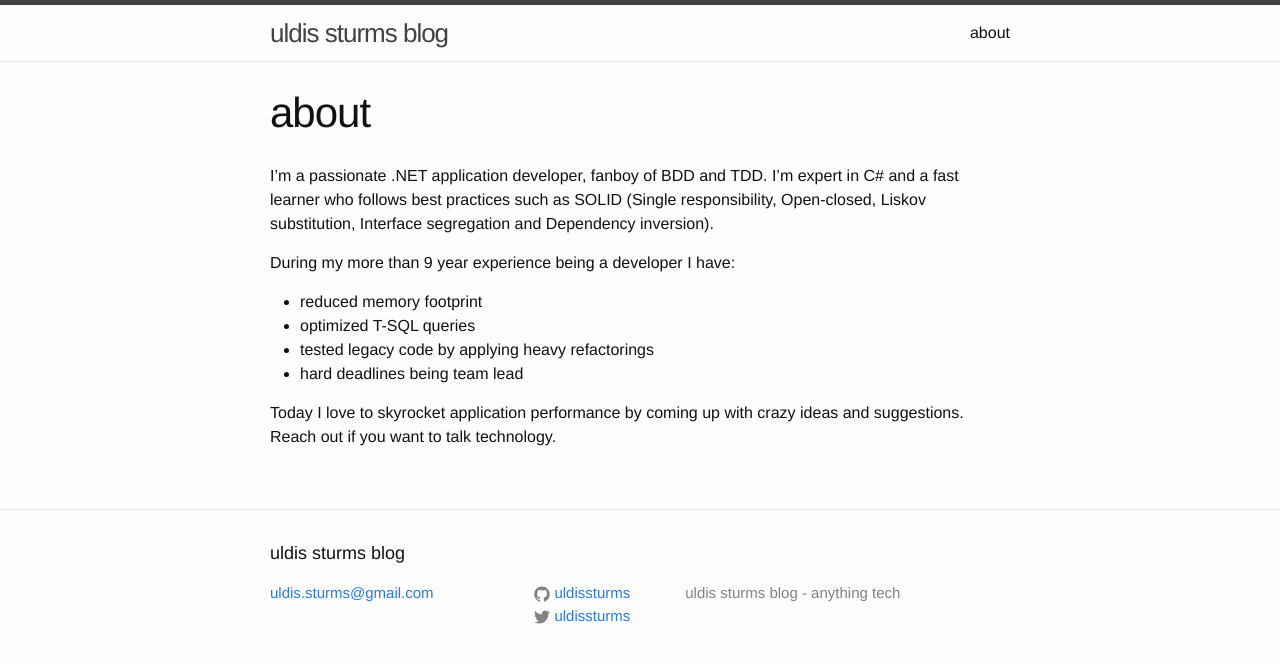
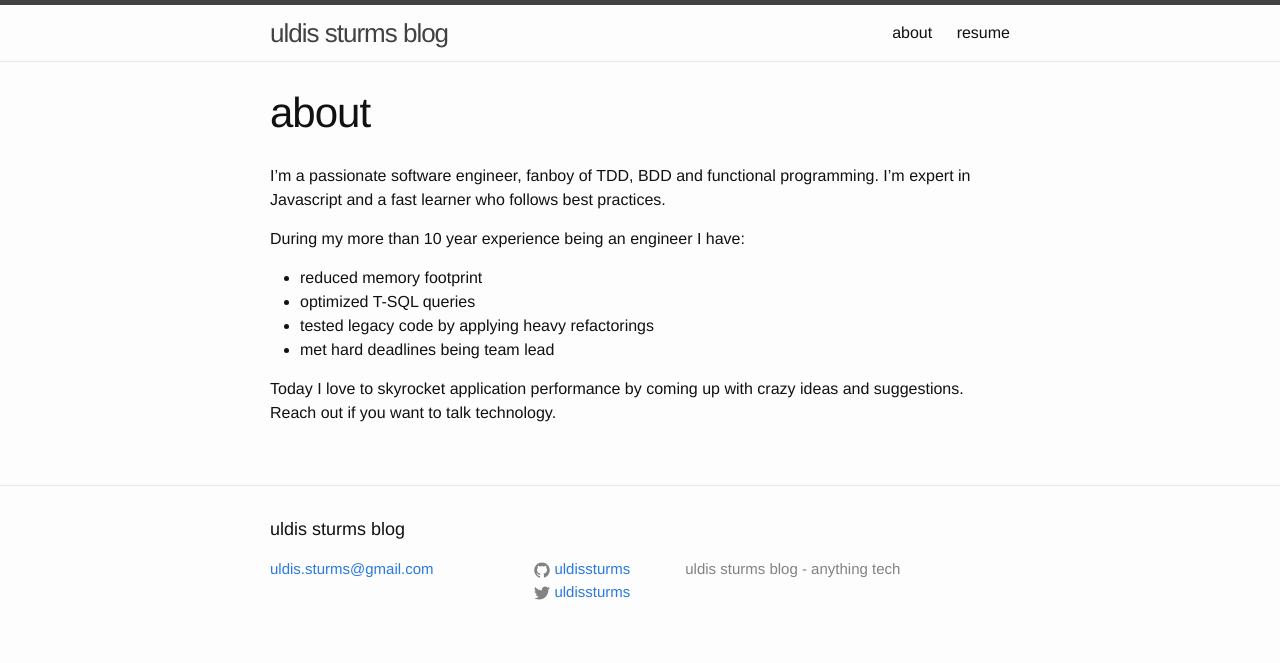
Before and after one commit to uldissturms/uldissturms.github.io, a Jekyll site: the page built from about.md, in a window 1280 px wide. Shown: the top 663 px of the page. Built offline with Jekyll 4.4.1, drawn with Linux system fonts in a browser that asks for light colours.

Commit message:
resume in md and tex

```diff
--- a/_includes/header.html
+++ b/_includes/header.html
@@ -19,6 +19,7 @@
           <a class="page-link" href="{{ my_page.url | prepend: site.baseurl }}">{{ my_page.title }}</a>
           {% endif %}
         {% endfor %}
+        <a class="page-link" href="/resume.pdf">resume</a>
       </div>
     </nav>
 
--- /dev/null
+++ b/_sass/_resume.scss
@@ -0,0 +1,9 @@
+#resume-personal + ul {
+  margin-left: 0px;
+  & li {
+    list-style: none;
+  }
+}
+#resume-jobs + ul > li dd p {
+  margin-top: 10px;
+}
--- a/about.md
+++ b/about.md
@@ -4,13 +4,13 @@ title: about
 permalink: /about/
 ---
 
-I'm a passionate .NET application developer, fanboy of BDD and TDD. I'm expert in C# and a fast learner who follows best practices such as SOLID (Single responsibility, Open-closed, Liskov substitution, Interface segregation and Dependency inversion).
+I'm a passionate software engineer, fanboy of TDD, BDD and functional programming. I'm expert in Javascript and a fast learner who follows best practices.
 
-During my more than 9 year experience being a developer I have:
+During my more than 10 year experience being an engineer I have:
 
  - reduced memory footprint
  - optimized T-SQL queries
  - tested legacy code by applying heavy refactorings
- - hard deadlines being team lead
+ - met hard deadlines being team lead
 
 Today I love to skyrocket application performance by coming up with crazy ideas and suggestions. Reach out if you want to talk technology.
--- a/css/main.scss
+++ b/css/main.scss
@@ -49,5 +49,6 @@ $on-laptop:        800px;
 @import
         "base",
         "layout",
-        "syntax-highlighting"
+        "syntax-highlighting",
+        "resume"
 ;
```
Also changed, not shown: 6 other files.
